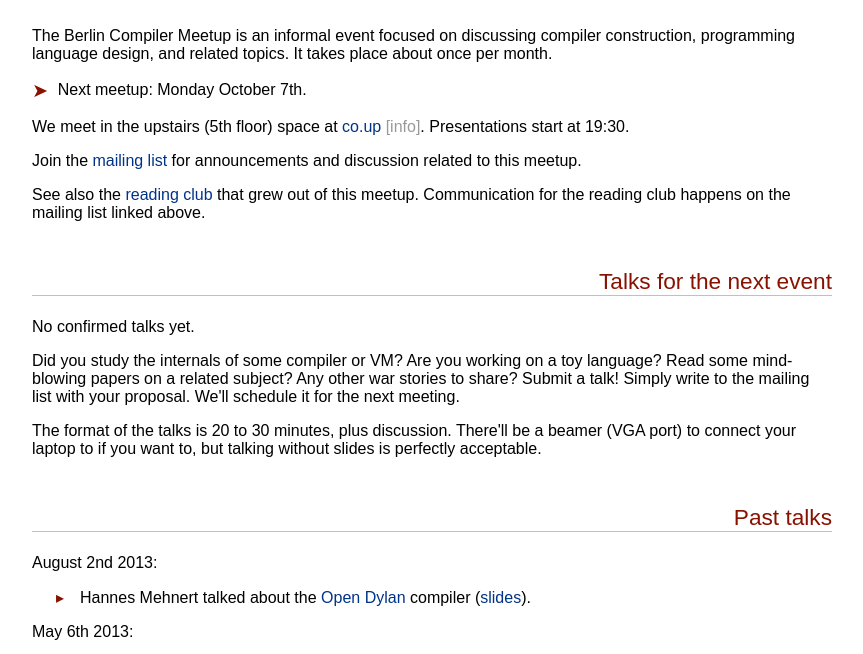
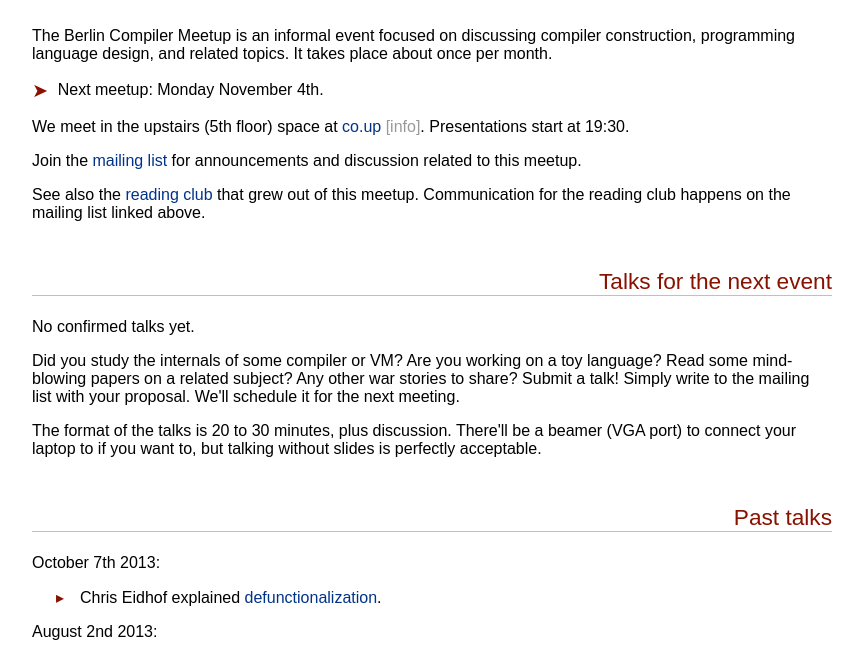
Before and after one commit to marijnh/berlin_compiler_meetup, a plain HTML site: page index.html in a window 1280 px wide. Shown: the part 102-756 px from the top of the page, without its empty margins (32-895 px from the left). Drawn offline with Linux system fonts and the light colour scheme; a web font is replaced by a local one.

Commit message:
Update for november

```diff
--- a/index.html
+++ b/index.html
@@ -8,7 +8,7 @@
 discussing compiler construction, programming language design, and
 related topics. It takes place about once per month.</p>
 
-<p class="next">Next meetup: Monday October 7th.</p>
+<p class="next">Next meetup: Monday November 4th.</p>
 
 <p>We meet in the upstairs (5th floor) space at <a
 href="http://co-up.de/">co.up</a> <span style="color: #999; cursor:
@@ -41,6 +41,12 @@ There'll be a beamer (VGA port) to connect your laptop to if you want
 to, but talking without slides is perfectly acceptable.</p>
 
 <h2>Past talks</h2>
+
+<p>October 7th 2013:</p>
+
+<ul>
+  <li>Chris Eidhof explained <a href="http://en.wikipedia.org/wiki/Defunctionalization">defunctionalization</a>.</li>
+</ul>
 
 <p>August 2nd 2013:</p>
 
```
